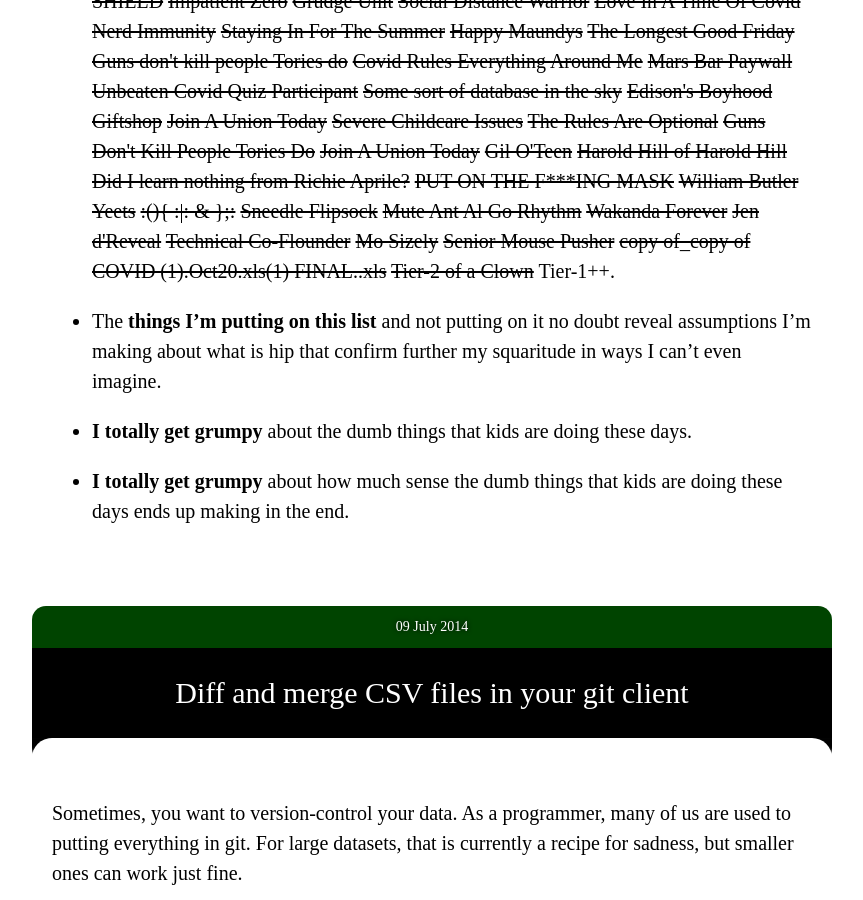
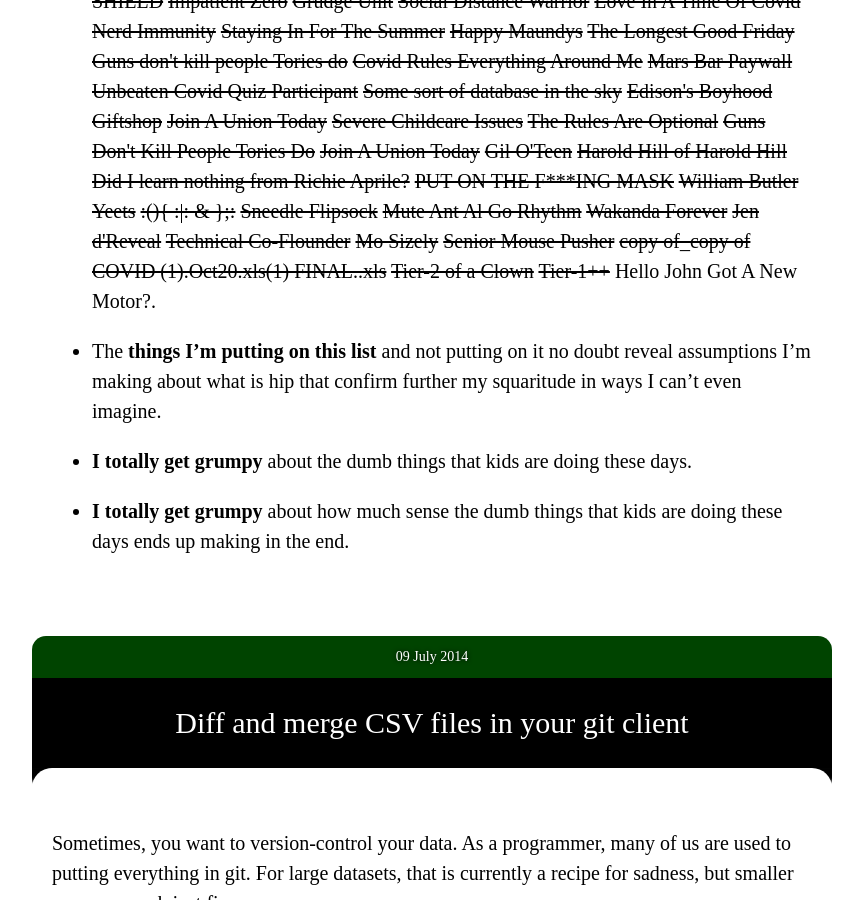
Before and after one commit to paulfitz/paulfitz.github.io, a Jekyll site: the page built from index.html, in a window 1280 px wide and 900 px high, scrolled down 28886 px. Shown: the whole window, without its empty margins (208-1071 px from the left). Built offline with Jekyll 4.4.1, drawn with Linux system fonts in a browser that asks for light colours; nearby versions of some CDN libraries.

Commit message:
add a pikesleyism

```diff
--- a/_data/pikes.json
+++ b/_data/pikes.json
@@ -237,5 +237,6 @@
   "Senior Mouse Pusher",
   "copy of_copy of COVID (1).Oct20.xls(1) FINAL..xls",
   "Tier-2 of a Clown",
-  "Tier-1++"
+  "Tier-1++",
+  "Hello John Got A New Motor?"
 ]
```
